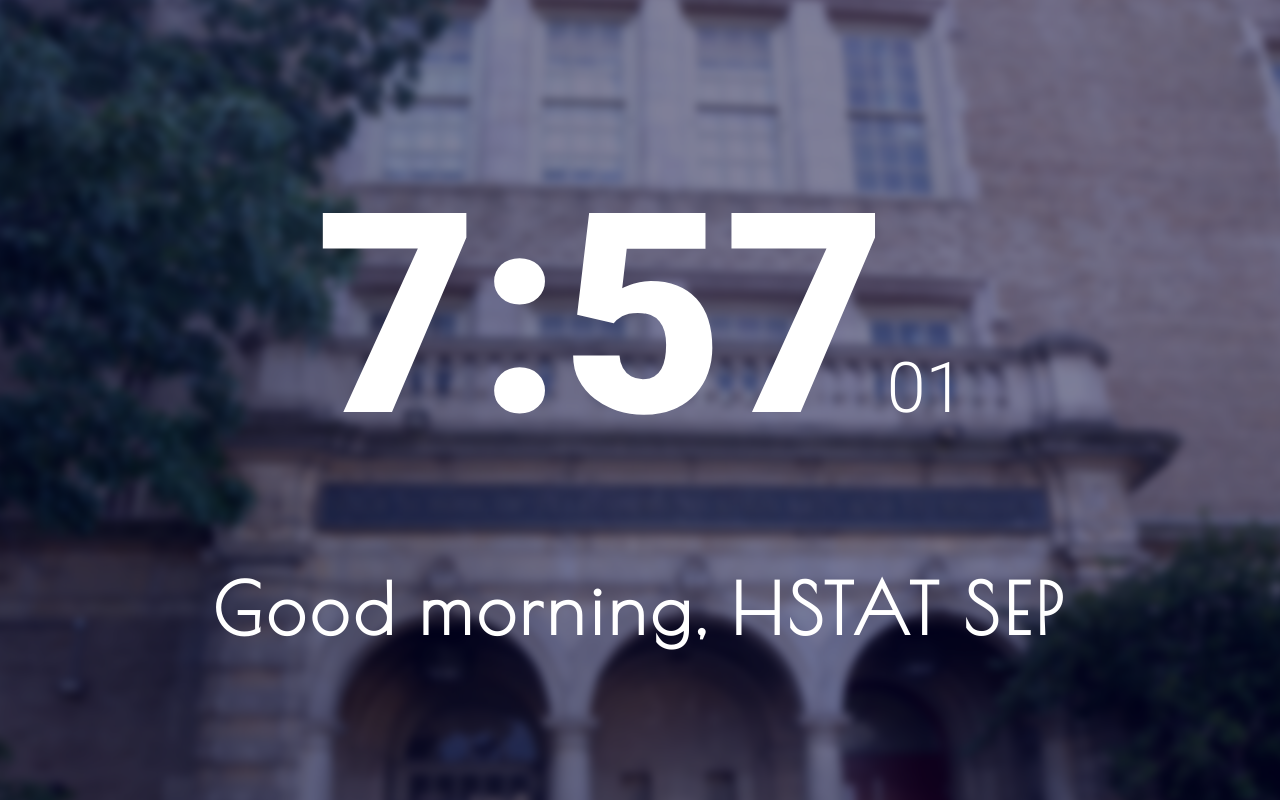
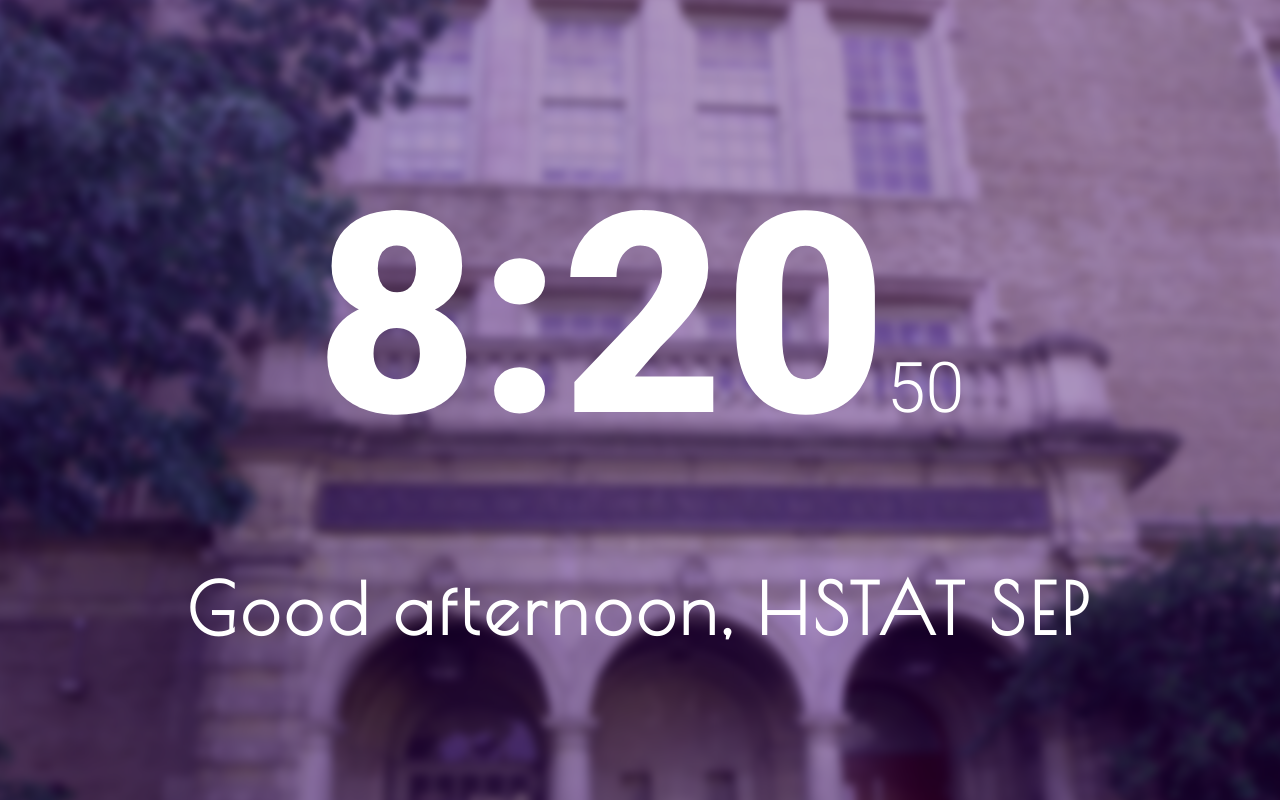
Before and after one commit to brianmueller/good-day, a plain HTML site: page index.html in a window 1280 px wide. Drawn offline with nearby package versions, Linux system fonts and the light colour scheme.

Commit message:
rotate hue

```diff
--- a/index.html
+++ b/index.html
@@ -47,9 +47,9 @@
             min-width: 110%;
             min-height: 110%;
             z-index: -1;
-            background: linear-gradient( rgba(0, 0, 50, 0.5), rgba(0, 0, 50, 0.5)), url('hstat.jpg');
+            background: linear-gradient( rgba(0, 0, 100, 0.4), rgba(0, 0, 100, 0.4)), url('hstat.jpg');
             background-size: cover;
-            -webkit-filter: blur(5px);
+            -webkit-filter: hue-rotate(90deg) blur(5px);
         }
     </style>
 </head>
@@ -74,13 +74,13 @@
     <script>
         function getTime() {
             var rawTime = new Date().toString();
-            rawTime = "Fri Dec 11 2015 07:57:01 GMT-0500 (EST)"
+            // rawTime = "Fri Dec 11 2015 07:57:01 GMT-0500 (EST)"
 
             hr = rawTime.substring(16, 18);
 
             hr = parseInt(hr);
-            var morningAfternoon = hr<12 ? "morning": "afternoon";
-            hr = (hr%12).toString();
+            var morningAfternoon = hr < 12 ? "morning" : "afternoon";
+            hr = (hr % 12).toString();
 
             min = rawTime.substring(19, 21);
             sec = rawTime.substring(22, 24);
@@ -91,9 +91,32 @@
 
         }
 
-        getTime();
+        var degrees = 0;
+        function rotateColor() {
 
-        setInterval(getTime, 1000);
+            // var filters = ["hue-rotate(99deg)", "hue-rotate(22deg)", "hue-rotate(144deg)", "hue-rotate(270deg)"];
+            // var filter = filters.shift();
+            // filters.push(filter);
+
+            $("#bg").css({
+                '-webkit-filter': "hue-rotate(" + degrees + "deg) blur(5px)"
+
+
+                // -webkit-filter: hue-rotate(90deg) blur(5px);
+
+
+            });
+        }
+
+        function refresh() {
+            getTime();
+            degrees += 5;
+            rotateColor();
+            console.log(degrees);
+        }
+
+        refresh();
+        setInterval(refresh, 1000);
     </script>
 </body>
 
```
